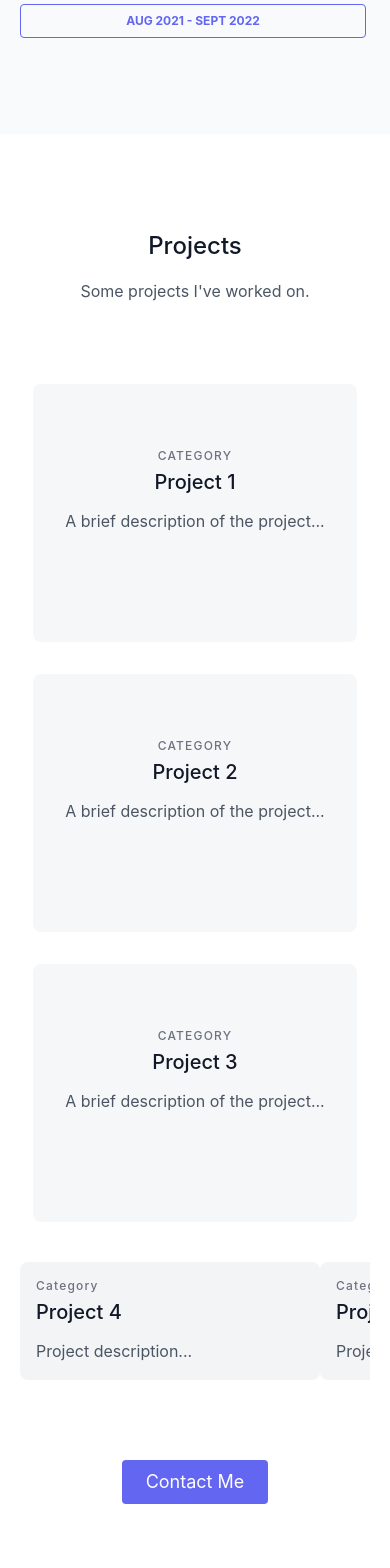
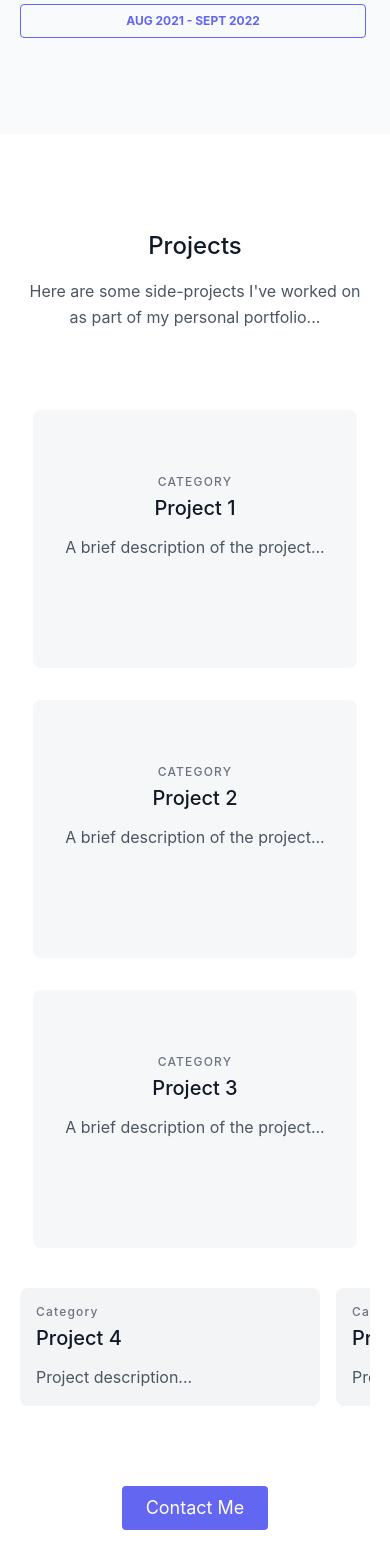
Before and after one commit to benjamin-hutchings/portfolio-website, a React (Create React App) app: page / in a window 390 px wide. Shown: the part 5434-7002 px from the top of the page. Built offline with nearby package versions, Linux system fonts and the light colour scheme.

Commit message:
Projects scroller & Experience Pop-up

```diff
--- a/src/components/Experience.jsx
+++ b/src/components/Experience.jsx
@@ -189,9 +189,9 @@ const Experience = () => {
               animate={{ opacity: 1, scale: 1 }}
               exit={{ opacity: 0, scale: 0.95 }}
               transition={{ duration: 0.2 }}
-              className="travel-info absolute right-0 bg-white shadow-lg p-3 mt-2 rounded z-50"
+              className="travel-info absolute bg-white shadow-lg p-3 mt-2 rounded z-50 max-w-96"
             >
-              <p className="text-gray-800 text-sm">
+              <p className="text-gray-800 text-sm ">
                 After graduating, I embraced the opportunity to broaden my
                 horizons through a year of global travel and diverse work
                 experiences. I volunteered on a sheep farm in Iceland, was front
--- a/src/components/Projects.jsx
+++ b/src/components/Projects.jsx
@@ -28,7 +28,7 @@ const Projects = () => {
       scale: 1,
       transition: { duration: 1.5, delay: 0.5 },
     },
-    hidden: { opacity: 0, scale: 0.95 },
+    hidden: { opacity: 0, scale: 1 },
   };
 
   const hoverEffect = {
@@ -51,6 +51,23 @@ const Projects = () => {
     },
   };
 
+  const featuredProjects = [
+    {
+      category: "CATEGORY",
+      title: "Project 1",
+      description: "A brief description of the project...",
+    },
+    {
+      category: "CATEGORY",
+      title: "Project 2",
+      description: "A brief description of the project...",
+    },
+    {
+      category: "CATEGORY",
+      title: "Project 3",
+      description: "A brief description of the project...",
+    },
+  ];
   const additionalProjects = [
     {
       title: "Project 4",
@@ -110,7 +127,7 @@ const Projects = () => {
             Projects
           </h1>
           <p className="text-base leading-relaxed xl:w-2/4 lg:w-3/4 mx-auto">
-            Some projects I've worked on.
+            Here are some side-projects I've worked on as part of my personal portfolio...
           </p>
         </div>
 
@@ -122,60 +139,26 @@ const Projects = () => {
           variants={slideUpVariant}
           className="flex flex-wrap -m-4 justify-center" // Added 'justify-center' to center the items
         >
-          {/* You can duplicate this block for each featured project you have */}
-          <div className="p-4 lg:w-1/3">
-            <motion.div
-              whileHover={hoverEffect}
-              div
-              className="h-full bg-gray-100 bg-opacity-75 px-8 pt-16 pb-24 rounded-lg overflow-hidden text-center relative"
-            >
-              <h2 className="tracking-widest text-xs title-font font-medium text-gray-500 mb-1">
-                CATEGORY
-              </h2>
-              <h1 className="title-font sm:text-2xl text-xl font-medium text-gray-900 mb-3">
-                Project 1
-              </h1>
-              <p className="leading-relaxed mb-3">
-                A brief description of the project...
-              </p>
-            </motion.div>
-          </div>
-          <div className="p-4 lg:w-1/3">
+          {featuredProjects.map((project, index) => (
+            <div key={index} className="p-4 lg:w-1/3">
               <motion.div
                 whileHover={hoverEffect}
                 className="h-full bg-gray-100 bg-opacity-75 px-8 pt-16 pb-24 rounded-lg overflow-hidden text-center relative"
               >
                 <h2 className="tracking-widest text-xs title-font font-medium text-gray-500 mb-1">
-                CATEGORY
+                  {project.category}
                 </h2>
                 <h1 className="title-font sm:text-2xl text-xl font-medium text-gray-900 mb-3">
-                Project 2
+                  {project.title}
                 </h1>
-              <p className="leading-relaxed mb-3">
-                A brief description of the project...
-              </p>
+                <p className="leading-relaxed mb-3">{project.description}</p>
               </motion.div>
             </div>
-          <div className="p-4 lg:w-1/3">
-            <motion.div
-              whileHover={hoverEffect}
-              className="h-full bg-gray-100 bg-opacity-75 px-8 pt-16 pb-24 rounded-lg overflow-hidden text-center relative"
-            >
-              <h2 className="tracking-widest text-xs title-font font-medium text-gray-500 mb-1">
-                CATEGORY
-              </h2>
-              <h1 className="title-font sm:text-2xl text-xl font-medium text-gray-900 mb-3">
-                Project 3
-              </h1>
-              <p className="leading-relaxed mb-3">
-                A brief description of the project...
-              </p>
-            </motion.div>
-          </div>
+          ))}
         </motion.div>
 
         {/* Scrollable section for additional projects */}
-        <div className="flex overflow-x-scroll py-10">
+        <div className="flex overflow-x-scroll py-10 gap-4">
           {additionalProjects.map((project, index) => (
             <motion.div
               key={index}
```
Lines whose indentation alone changed are shown as unchanged.
